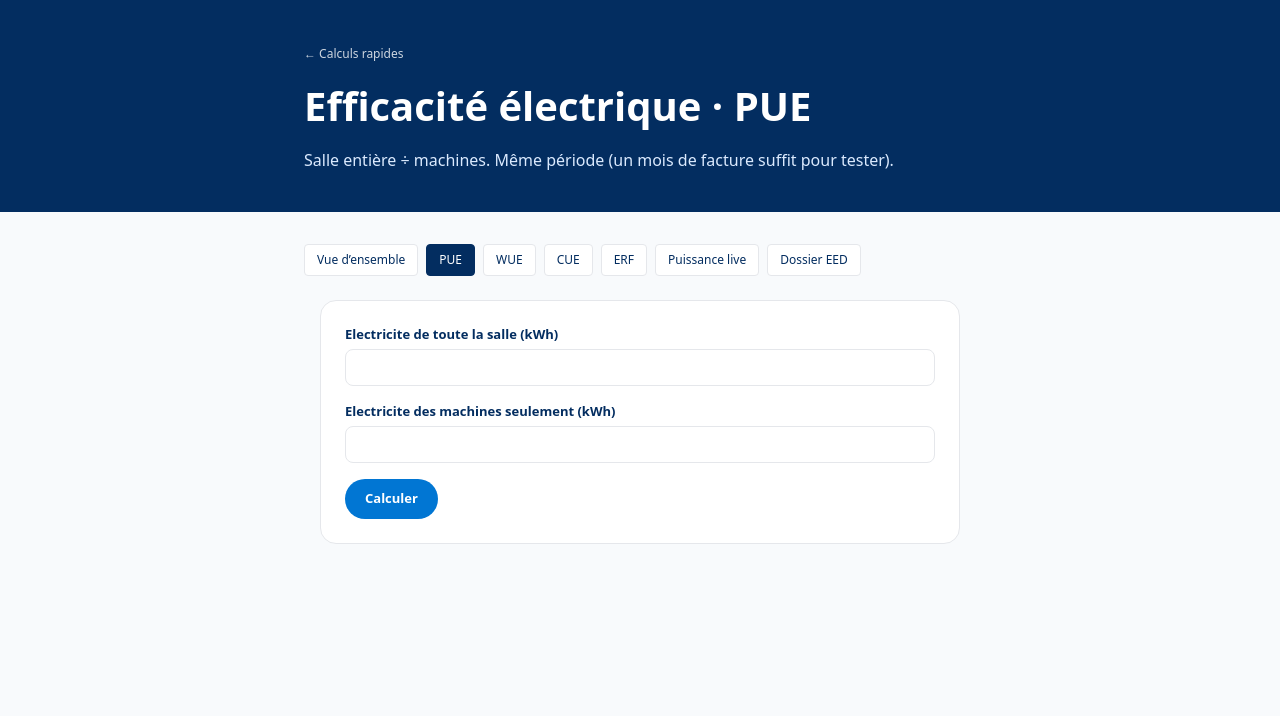
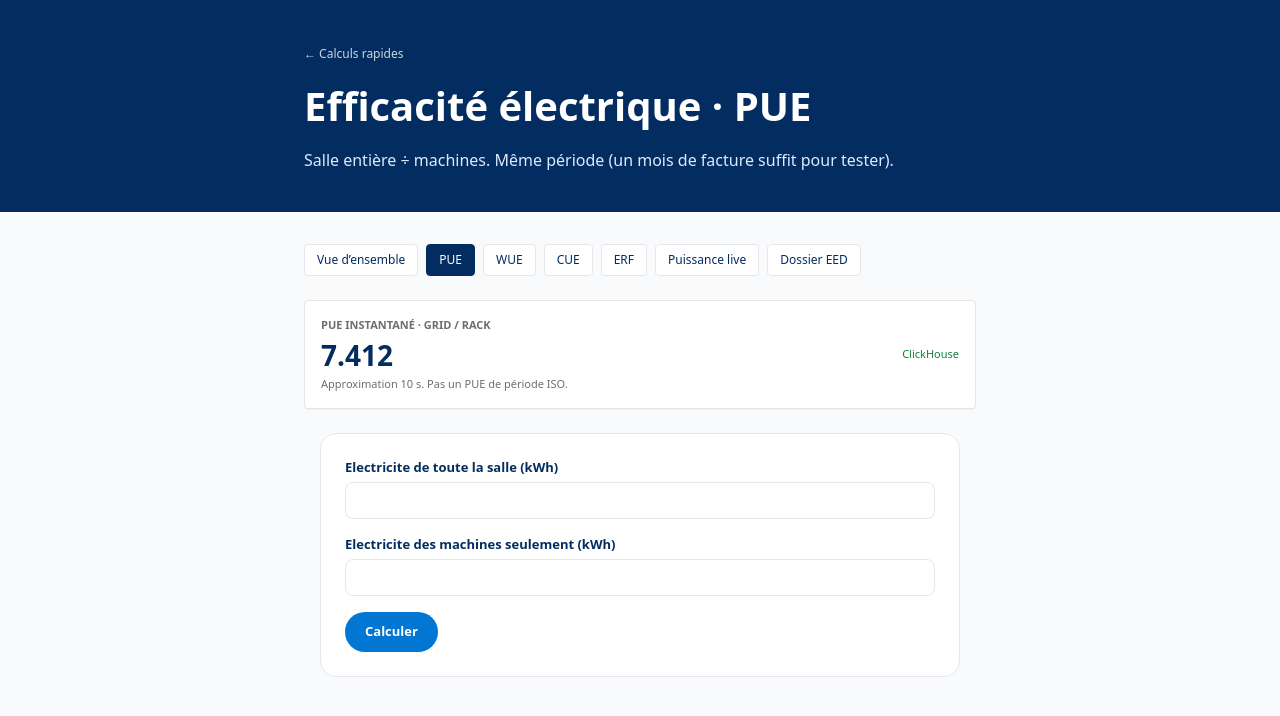
Before and after one commit to Geoking2104/DCIM, a Next.js app in the folder web/: page /1/outils/pue in a window 1280 px wide. Shown: the top 716 px of the page. Built offline with nearby package versions, Linux system fonts and the light colour scheme.

Commit message:
feat(ui): live PUE next to period calculator

```diff
--- a/web/app/[locale]/outils/pue/page.tsx
+++ b/web/app/[locale]/outils/pue/page.tsx
@@ -1,5 +1,6 @@
 import EnergyCalculator from '@/components/EnergyCalculator';
 import MetricsLinks from '@/components/metrics/MetricsLinks';
+import LivePue from '@/components/metrics/LivePue';
 
 export default function PuePage({ params: { locale } }: { params: { locale: string } }) {
   return (
@@ -13,6 +14,7 @@ export default function PuePage({ params: { locale } }: { params: { locale: stri
       </header>
       <main className="max-w-[720px] mx-auto px-6 py-8 space-y-6">
         <MetricsLinks locale={locale} current="/outils/pue" />
+        <LivePue rackId="RACK-05" />
         <EnergyCalculator kind="pue" locale={locale || 'fr'} />
       </main>
     </div>
```
